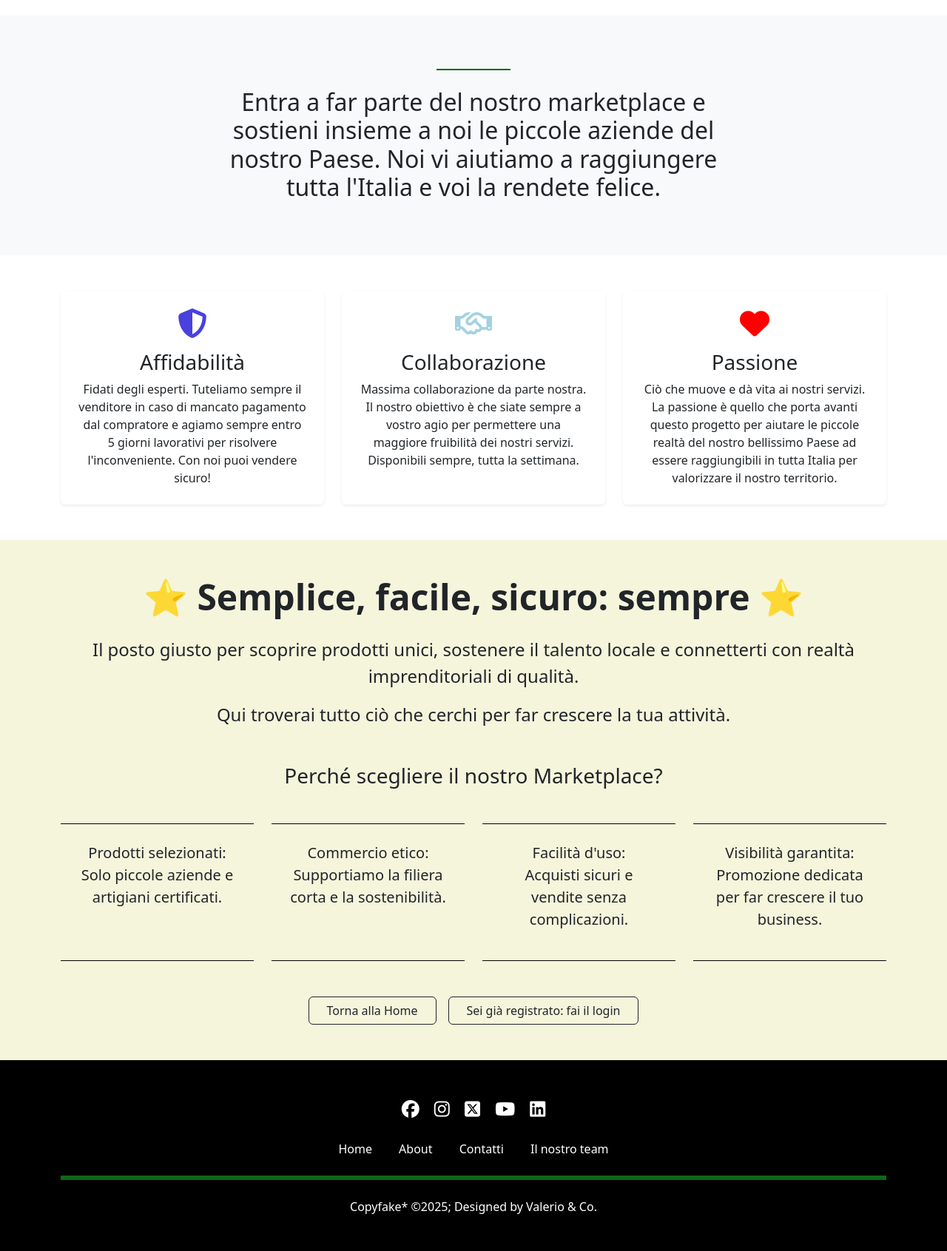
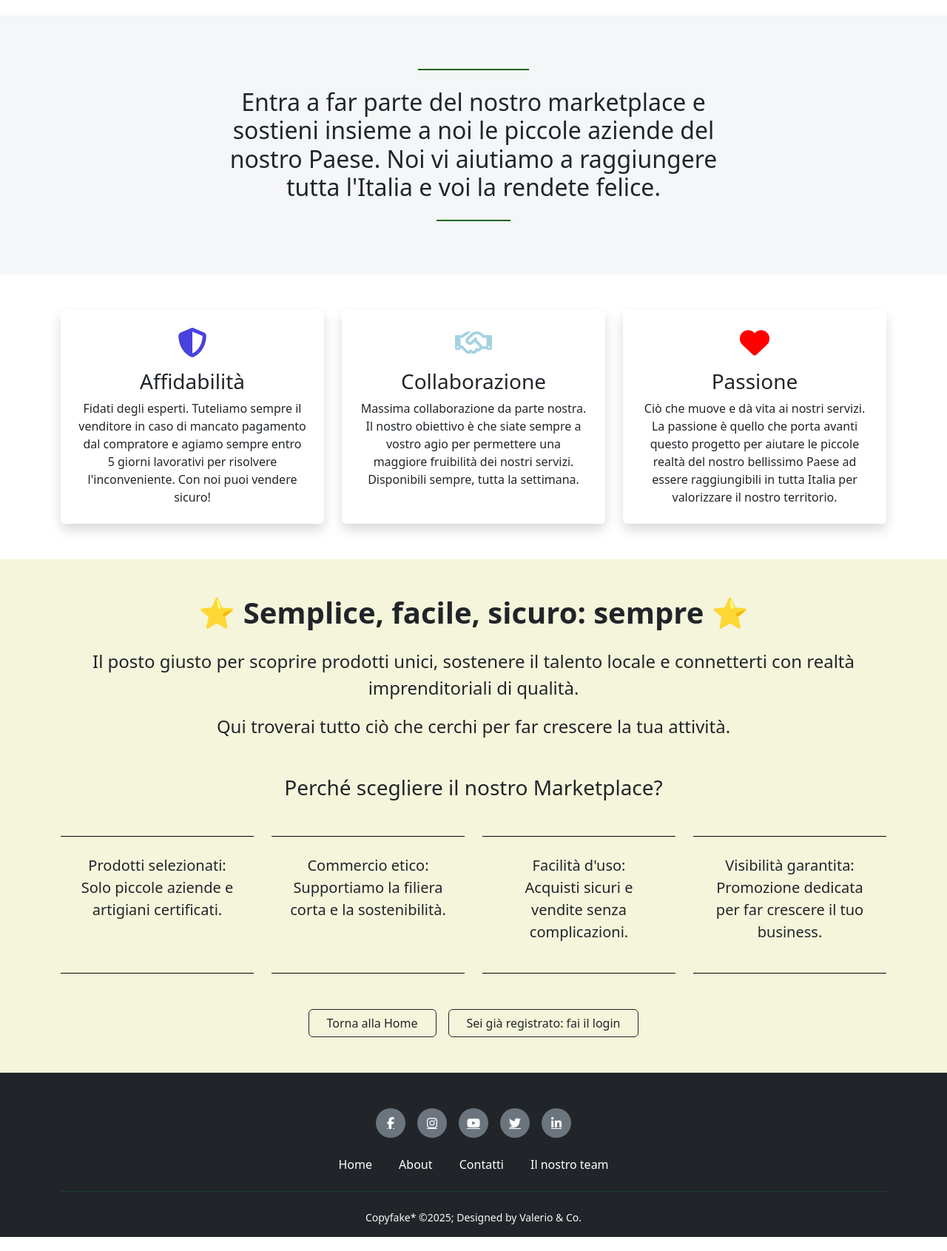
Before and after one commit to ValEnull/WebProject, a plain HTML site: page FinalBootstrap/DiventaVenditore/page1.html in a window 1280 px wide. Shown: the part 588-2279 px from the top of the page at 74% size. Drawn offline with nearby package versions, Linux system fonts and the light colour scheme.

Commit message:
Apportate modifiche alla page1 per diventare veniditore.

```diff
--- a/FinalBootstrap/DiventaVenditore/page1.css
+++ b/FinalBootstrap/DiventaVenditore/page1.css
@@ -50,7 +50,17 @@ body {
 }
 
 /* Why Us Section */
+.bg-custom-light {
+    background-color: #f5f6f7;
+}
+
 .barrier {
+    border: solid rgb(15, 103, 22) 1px;
+    width: 150px;
+    margin: 0 auto;
+}
+
+.barrier2 {
     border: solid rgb(15, 103, 22) 1px;
     width: 100px;
     margin: 0 auto;
@@ -87,14 +97,9 @@ body {
     border-top: solid black 1px;
 }
 
-/* Footer */
-.myFooter {
-    background-color: black;
-}
-
-.line {
-    border: solid 3px rgb(15, 103, 22);
-    width: 100%;
+.text-center h3.display-5 {
+  font-size: 2.5rem;
+  white-space: nowrap;
 }
 
 /* Responsive adjustments */
@@ -111,4 +116,27 @@ body {
     .text {
         font-size: 1.2rem;
     }
+
+    /*.text-center h3.display-5 {
+        display: inline-block;
+        white-space: nowrap;
+    }*/
+
+    .text-center h3.display-5 {
+        font-size: 2rem;
+    }
 }
+
+/* Mobile */
+@media (max-width: 576px) {
+  .text-center h3.display-5 {
+    font-size: 1.75rem;
+    white-space: normal;
+    display: inline-block;
+  }
+
+  /* Opzionale: regola i paragrafi per mobile */
+  .text-center p.why {
+    font-size: 0.7rem;
+  }
+}
--- a/FinalBootstrap/DiventaVenditore/page1.html
+++ b/FinalBootstrap/DiventaVenditore/page1.html
@@ -44,12 +44,13 @@
     </section>
 
     <!-- Why Us Section -->
-    <section class="py-5 bg-light">
+    <section class="py-5 bg-custom-light">
         <div class="container">
             <div class="row justify-content-center">
                 <div class="col-lg-8 text-center">
                     <div class="barrier my-4"></div>
                     <h3 class="fs-2 mb-4">Entra a far parte del nostro marketplace e sostieni insieme a noi le piccole aziende del nostro Paese. Noi vi aiutiamo a raggiungere tutta l'Italia e voi la rendete felice.</h3>
+                    <div class="barrier2 my-4"></div>
                 </div>
             </div>
         </div>
@@ -61,7 +62,7 @@
             <div class="row g-4">
                 <!-- Affidabilità -->
                 <div class="col-md-4">
-                    <div class="articolo card h-100 border-0 shadow-sm">
+                    <div class="articolo card h-100 border-0 shadow">
                         <div class="card-body text-center p-4">
                             <i class="fa-solid fa-shield-halved fs-1 mb-3" id="shield"></i>
                             <h3 class="card-title">Affidabilità</h3>
@@ -72,7 +73,7 @@
 
                 <!-- Collaborazione -->
                 <div class="col-md-4">
-                    <div class="articolo card h-100 border-0 shadow-sm">
+                    <div class="articolo card h-100 border-0 shadow">
                         <div class="card-body text-center p-4">
                             <i class="fa-regular fa-handshake fs-1 mb-3" id="handshake"></i>
                             <h3 class="card-title">Collaborazione</h3>
@@ -83,7 +84,7 @@
 
                 <!-- Passione -->
                 <div class="col-md-4">
-                    <div class="articolo card h-100 border-0 shadow-sm">
+                    <div class="articolo card h-100 border-0 shadow">
                         <div class="card-body text-center p-4">
                             <i class="fa-solid fa-heart fs-1 mb-3" id="heart"></i>
                             <h3 class="card-title">Passione</h3>
@@ -131,26 +132,39 @@
     </section>
 
     <!-- Footer -->
-    <footer class="myFooter py-5 text-white">
+    <footer class="bg-dark text-white pt-5 pb-3">
         <div class="container">
-            <div class="text-center mb-4">
-                <a href="#" class="text-white mx-2 fs-4"><i class="fa-brands fa-facebook"></i></a>
-                <a href="#" class="text-white mx-2 fs-4"><i class="fa-brands fa-instagram"></i></a>
-                <a href="#" class="text-white mx-2 fs-4"><i class="fa-brands fa-square-x-twitter"></i></a>
-                <a href="#" class="text-white mx-2 fs-4"><i class="fa-brands fa-youtube"></i></a>
-                <a href="#" class="text-white mx-2 fs-4"><i class="fa-brands fa-linkedin"></i></a>
+            <!-- Social Icons -->
+            <div class="d-flex justify-content-center gap-3 mb-4">
+                <a href="#" class="text-white bg-secondary rounded-circle p-2 d-inline-flex align-items-center justify-content-center" style="width: 40px; height: 40px;">
+                    <i class="fab fa-facebook-f"></i>
+                </a>
+                <a href="#" class="text-white bg-secondary rounded-circle p-2 d-inline-flex align-items-center justify-content-center" style="width: 40px; height: 40px;">
+                    <i class="fab fa-instagram"></i>
+                </a>
+                <a href="#" class="text-white bg-secondary rounded-circle p-2 d-inline-flex align-items-center justify-content-center" style="width: 40px; height: 40px;">
+                    <i class="fab fa-youtube"></i>
+                </a>
+                <a href="#" class="text-white bg-secondary rounded-circle p-2 d-inline-flex align-items-center justify-content-center" style="width: 40px; height: 40px;">
+                    <i class="fab fa-twitter"></i>
+                </a>
+                <a href="#" class="text-white bg-secondary rounded-circle p-2 d-inline-flex align-items-center justify-content-center" style="width: 40px; height: 40px;">
+                    <i class="fab fa-linkedin-in"></i>
+                </a>
             </div>
 
+            <!-- Links -->
             <div class="text-center mb-4">
-                <a href="#" class="text-white mx-3 text-decoration-none">Home</a>
-                <a href="#" class="text-white mx-3 text-decoration-none">About</a>
-                <a href="#" class="text-white mx-3 text-decoration-none">Contatti</a>
-                <a href="#" class="text-white mx-3 text-decoration-none">Il nostro team</a>
+                <a href="#" class="text-white text-decoration-none mx-3">Home</a>
+                <a href="#" class="text-white text-decoration-none mx-3">About</a>
+                <a href="#" class="text-white text-decoration-none mx-3">Contatti</a>
+                <a href="#" class="text-white text-decoration-none mx-3">Il nostro team</a>
             </div>
 
-            <div class="line my-4"></div>
+            <hr class="border-success my-4">
 
-            <p id="copyfake" class="text-center mb-0">Copyfake* ©2025; Designed by Valerio & Co.</p>
+            <!-- Copyright -->
+            <p class="text-center small text-light mb-0">Copyfake* ©2025; Designed by Valerio & Co.</p>
         </div>
     </footer>
 
```
